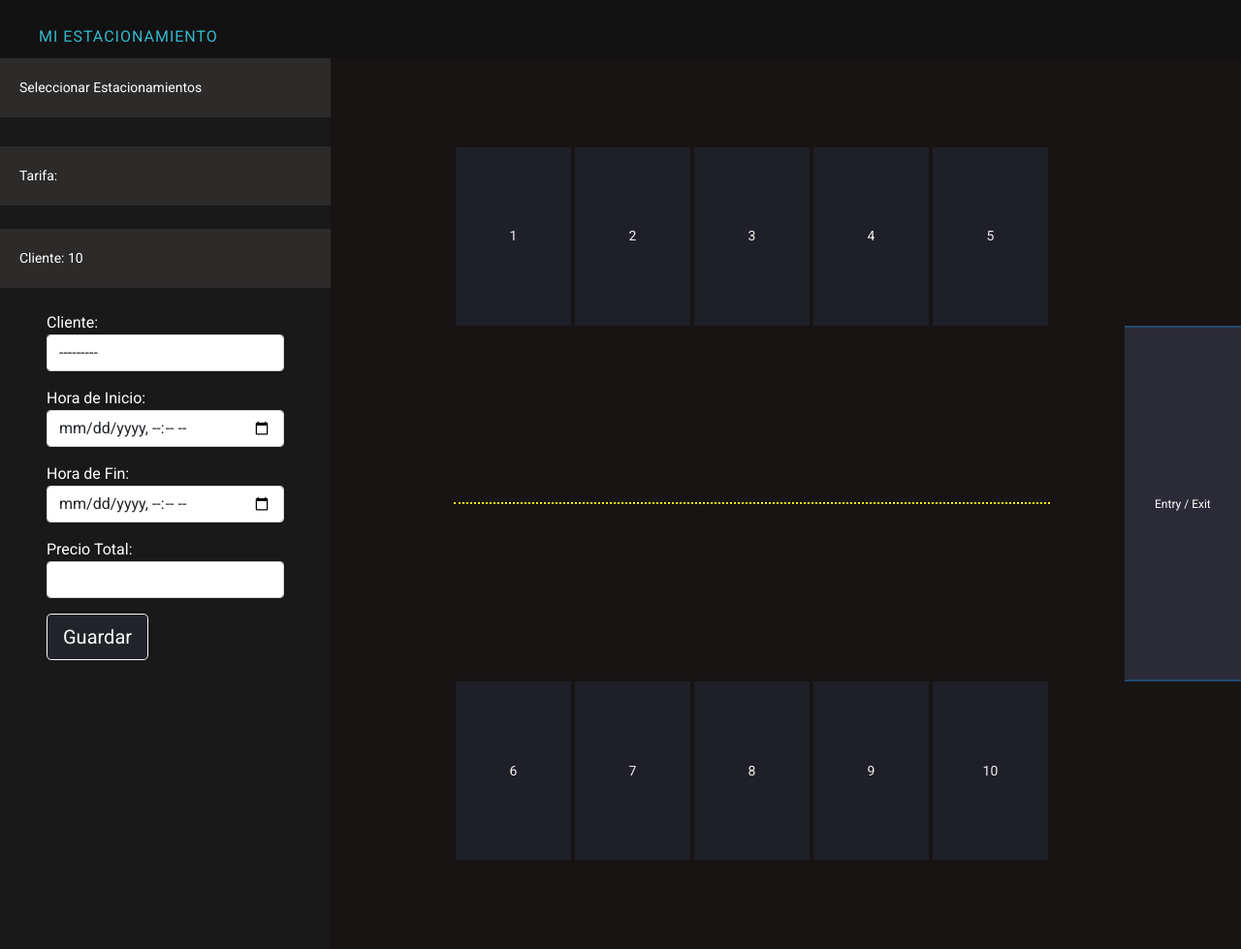
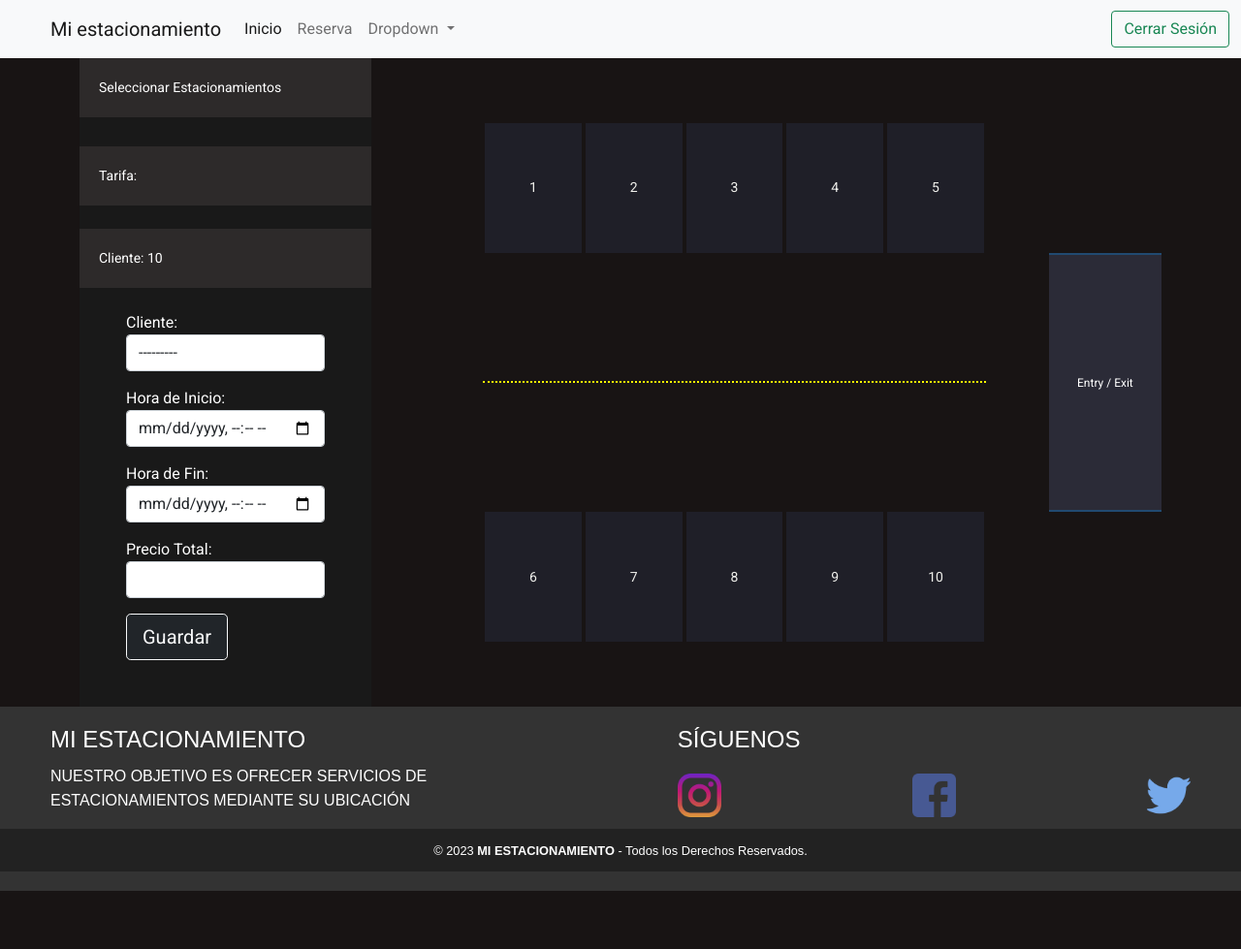
Before and after one commit to Cracklitrox/Proyecto-Mi-Estacionamiento, a Django app: template cliente/templates/estacionamientos.html in a window 1280 px wide. Shown: the whole page at 97% size. Run offline with Django 4.2, Linux system fonts and the light colour scheme; the template is opened without the code that fills it: values that come from a table or form of the project are taken from there, others are empty.

Commit message:
BaseCliente

```diff
--- a/cliente/static/css/indexCliente.css
+++ b/cliente/static/css/indexCliente.css
@@ -1,10 +1,6 @@
 body {
   background-color: #f4f4f4;
   font-family: Arial, sans-serif;
-}
-
-.m-10{
-  margin:0% 10% 0% 10%;
 }
 
 .card {
--- a/cliente/static/js/indexCliente.js
+++ b/cliente/static/js/indexCliente.js
@@ -1,15 +1,3 @@
-$(document).ready(function () {
-    $('.slick-carousel').slick({
-        slidesToShow: 3,
-        slidesToScroll: 1,
-        autoplay: true,
-        autoplaySpeed: 5000,
-        prevArrow: $('.slick-prev'),
-        nextArrow: $('.slick-next'),
-    });
-});
-
-
 function manejarPuntoSelect() {
     const selectPuntoId = document.getElementById('PuntoSelect').value;
     const selectPuntoI = puntosDeInteres.find(poi => poi.id == selectPuntoId);
--- /dev/null
+++ b/cliente/templates/baseCliente.html
@@ -0,0 +1,105 @@
+{% load static %}
+<!DOCTYPE html>
+<html lang="en">
+
+<head>
+    <meta charset="UTF-8">
+    <meta name="viewport" content="width=device-width, initial-scale=1.0">
+    <title> {% block title %} {% endblock %} </title>
+    <link rel="stylesheet" href="{% static 'css/bloques.css' %}" />
+    <link href="https://fonts.googleapis.com/css2?family=Roboto:wght@100;400&display=swap" rel="stylesheet" />
+
+    <link rel="stylesheet" href="https://cdnjs.cloudflare.com/ajax/libs/font-awesome/5.15.3/css/all.min.css">
+
+    <!-- Bootstrap JS y Popper.js -->
+    <link href="https://cdn.jsdelivr.net/npm/bootstrap@5.0.2/dist/css/bootstrap.min.css" rel="stylesheet" integrity="sha384-EVSTQN3/azprG1Anm3QDgpJLIm9Nao0Yz1ztcQTwFspd3yD65VohhpuuCOmLASjC" crossorigin="anonymous">
+    <script src="https://code.jquery.com/jquery-3.6.4.min.js"></script>
+
+    {% block css%} {% endblock%}
+</head>
+
+<body>
+    <!-- Header + Navbar -->
+    <header>
+        <nav class="navbar navbar-expand-lg navbar-light bg-light">
+            <div class="container-fluid">
+              <a class="navbar-brand" href="{% url 'indexCliente' %}">Mi estacionamiento</a>
+              <button class="navbar-toggler" type="button" data-bs-toggle="collapse" data-bs-target="#navbarSupportedContent" aria-controls="navbarSupportedContent" aria-expanded="false" aria-label="Toggle navigation">
+                <span class="navbar-toggler-icon"></span>
+              </button>
+              <div class="collapse navbar-collapse" id="navbarSupportedContent">
+                <ul class="navbar-nav me-auto mb-2 mb-lg-0">
+                  <li class="nav-item">
+                    <a class="nav-link active" aria-current="page" href="{% url 'indexCliente' %}">Inicio</a>
+                  </li>
+                  <li class="nav-item">
+                    <a class="nav-link" href="#">Reserva</a>
+                  </li>
+                  <li class="nav-item dropdown">
+                    <a class="nav-link dropdown-toggle" href="#" id="navbarDropdown" role="button" data-bs-toggle="dropdown" aria-expanded="false">
+                      Dropdown
+                    </a>
+                    <ul class="dropdown-menu" aria-labelledby="navbarDropdown">
+                      <li><a class="dropdown-item" href="#">Action</a></li>
+                      <li><a class="dropdown-item" href="#">Another action</a></li>
+                      <li><hr class="dropdown-divider"></li>
+                      <li><a class="dropdown-item" href="#">Something else here</a></li>
+                    </ul>
+                  </li>
+                </ul>
+                <button class="btn btn-outline-success" type="submit">Cerrar Sesión</button>
+              </div>
+            </div>
+          </nav>
+    </header>
+
+    <!-- Content -->
+    {% block content %}
+
+    {% endblock %}
+
+    <!-- Footer -->
+    <footer class="Piedepagina">
+        <div class="grupo1 container-fluid">
+            <div class="box">
+                <h2>MI ESTACIONAMIENTO</h2>
+                <p>
+                    NUESTRO OBJETIVO ES OFRECER SERVICIOS DE ESTACIONAMIENTOS MEDIANTE
+                    SU UBICACIÓN
+                </p>
+            </div>
+            <div class="box">
+                <h2>SÍGUENOS</h2>
+                <div class="red-social">
+                    <a href="https://www.instagram.com/" class="bi bi-instagram" target="_blank">
+                        <img src="{% static 'img/rrss/instagram.png' %}" width="45" height="45" alt="" />
+                    </a>
+                    <a href="https://es-la.facebook.com/" class="bi bi-facebook" target="_blank">
+                        <img src="{% static 'img/rrss/facebook.png' %}" width="45" height="45" alt="" />
+                    </a>
+                    <a href="https://twitter.com/?lang=es" class="bi bi-twitter" target="_blank">
+                        <img src="{% static 'img/rrss/twitter.png' %}" width="45" height="45" alt="" />
+                    </a>
+                </div>
+            </div>
+        </div>
+        <div class="grupo2">
+            <small>&copy; 2023 <b>MI ESTACIONAMIENTO</b> - Todos los Derechos
+                Reservados.</small>
+        </div>
+    </footer>
+
+    <!-- Funciones Propias -->
+    <script src="{% static 'js/indexCliente.js' %}"></script>
+
+    <!-- Scripts -->
+
+    <script src="https://cdn.jsdelivr.net/npm/@popperjs/core@2.11.8/dist/umd/popper.min.js"
+        integrity="sha384-I7E8VVD/ismYTF4hNIPjVp/Zjvgyol6VFvRkX/vR+Vc4jQkC+hVqc2pM8ODewa9r"
+        crossorigin="anonymous"></script>
+    <script src="https://cdn.jsdelivr.net/npm/bootstrap@5.3.2/dist/js/bootstrap.min.js"
+        integrity="sha384-BBtl+eGJRgqQAUMxJ7pMwbEyER4l1g+O15P+16Ep7Q9Q+zqX6gSbd85u4mG4QzX+"
+        crossorigin="anonymous"></script>
+</body>
+
+</html>
--- a/cliente/templates/estacionamientos.html
+++ b/cliente/templates/estacionamientos.html
@@ -1,25 +1,20 @@
+{% extends 'baseCliente.html' %}
+
 {% load static %}
-<!DOCTYPE html>
-<html lang="en">
 
-<head>
-    <meta charset="UTF-8">
-    <meta name="viewport" content="width=device-width, initial-scale=1.0">
-    <title>Parking Manager</title>
-    <link href="https://fonts.googleapis.com/css2?family=Roboto:wght@100;400&display=swap" rel="stylesheet" />
+{% load humanize %}
 
-    <!-- Bootstrap JS y Popper.js -->
-    <link href="https://cdn.jsdelivr.net/npm/bootstrap@5.0.2/dist/css/bootstrap.min.css" rel="stylesheet" integrity="sha384-EVSTQN3/azprG1Anm3QDgpJLIm9Nao0Yz1ztcQTwFspd3yD65VohhpuuCOmLASjC" crossorigin="anonymous">
-    <script src="https://code.jquery.com/jquery-3.6.4.min.js"></script>
-    <link rel="stylesheet" href="{% static 'css/Estacionamientos.css' %}">
+{% block css%}
 
-    <script src="{% static 'js/estacionamientos.js' %}"></script>
-</head>
+<link rel="stylesheet" href="{% static 'css/Estacionamientos.css' %}">
+{% endblock%}
 
-<body onload="setupparkingmanager()" >
-    <div class="navbar">
-        <div class="brand">MI ESTACIONAMIENTO</div>
-    </div>
+{% block title %}
+Mi Estacionamiento | Reserva
+{% endblock %}
+
+{% block content %}
+<div class="container-sm">
     <div class="dashboard">
         <div class="parking-manager">
             <div class="new-car-btn">Seleccionar Estacionamientos</div>
@@ -34,7 +29,6 @@
                     {% endif %}
                 {% endfor %}
             </div>
-
 
             <div class="new-car-btn">Tarifa: </div>
             <br>
@@ -87,6 +81,7 @@
         </div>
         <div class="outside">Entry / Exit</div>
     </div>
+</div>
     <script>
         function inicializarVehiculos() {
             var casillasNoDisponibles = [];
@@ -116,7 +111,8 @@
         }
 
         $(document).ready(function () {
-
+            setupparkingmanager();
+            inicializarVehiculos();
             $('.casilla-btn').click(function () {
                 var casillaId = $(this).data('casilla-id');
                 console.log(casillaId);
@@ -144,6 +140,6 @@
             });
         });
     </script>
-</body>
+    <script src="{% static 'js/estacionamientos.js' %}"></script>
 
-</html>
+{% endblock %}
```
Also changed, not shown: cliente/templates/bloques/footer_cliente.html (deleted, +0 -34 lines), cliente/templates/bloques/header_cliente.html (deleted, +0 -9 lines), cliente/templates/bloques/natvar_cliente.html (deleted, +0 -16 lines), cliente/templates/bloques/scripts_cliente.html (+1 -6 lines), cliente/templates/indexCliente.html (+19 -25 lines).
